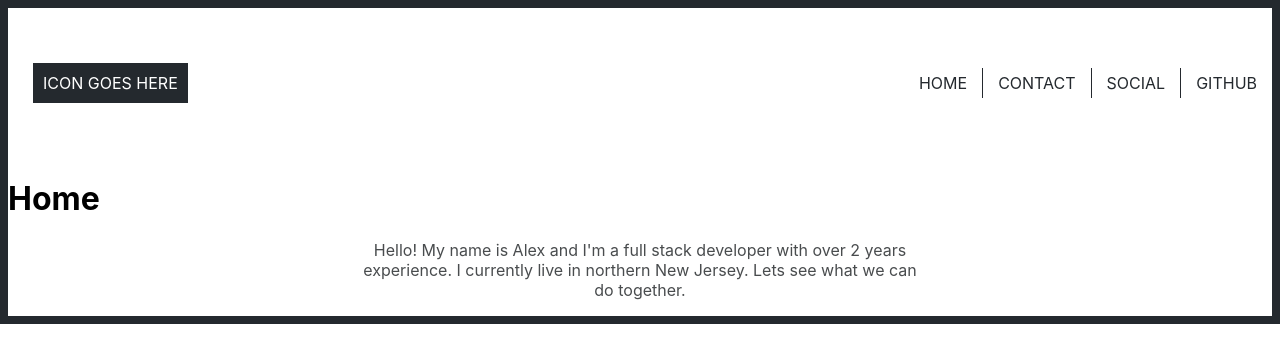
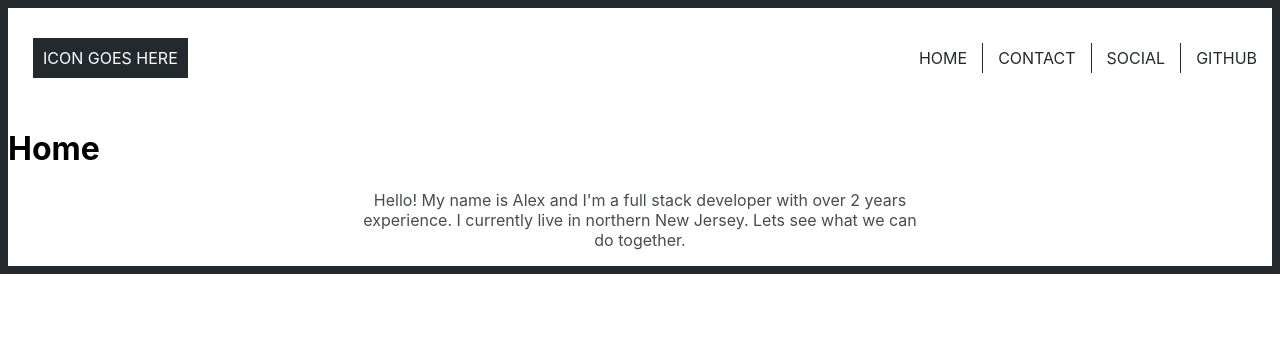
Before and after one commit to evangeloua/Website, a React (Create React App) app: page / in a window 1280 px wide. Shown: the top 362 px of the page. Built offline with nearby package versions, Linux system fonts and the light colour scheme.

Commit message:
adding highlighting

```diff
--- a/src/App.css
+++ b/src/App.css
@@ -4,7 +4,7 @@
 }
 
 .header {
-    height: 150px;
+    height: 100px;
     display: flex;
     align-items: center;
     background-color: white;
@@ -32,6 +32,7 @@
 }
 
 .navLink {
+    margin: 5px 0;
     padding: 5px 15px;
     border-right: 1px solid #24292e;
     color: #24292e  ;
@@ -59,9 +60,14 @@
 }
 
 .github {
+    margin: 5px 0;
     padding: 5px 15px;
     color: #24292e  ;
     text-decoration: none;
     text-transform: uppercase;
     transition: 0.3s;
 }
+
+.github:hover {
+    text-decoration: underline;
+}
--- a/src/index.css
+++ b/src/index.css
@@ -12,3 +12,13 @@ code {
   font-family: source-code-pro, Menlo, Monaco, Consolas, "Courier New",
     monospace;
 }
+
+::-moz-selection { /* Code for Firefox */
+  color: white;
+  background: #24292e;
+}
+
+::selection {
+  color: white;
+  background: #24292e;
+}
```
